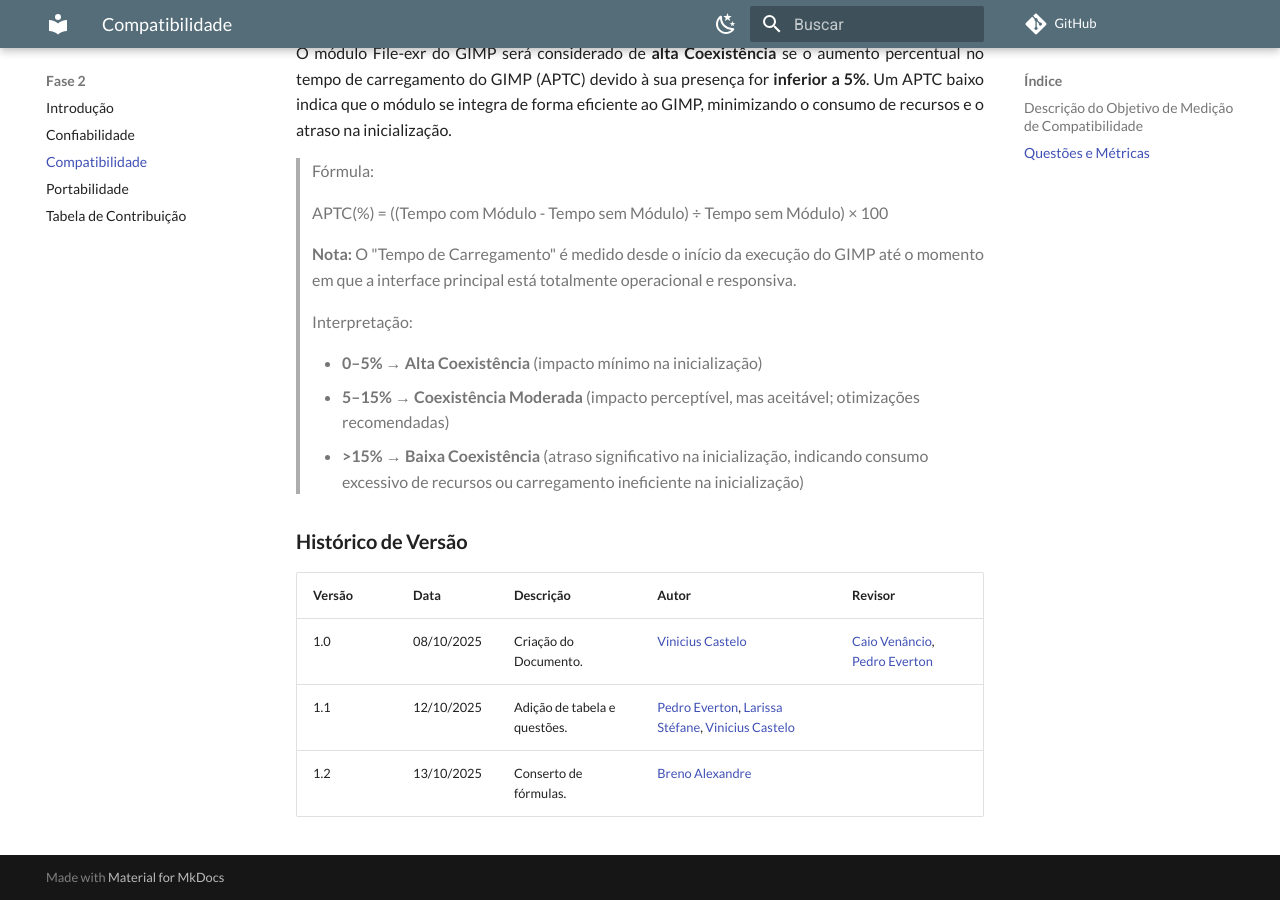
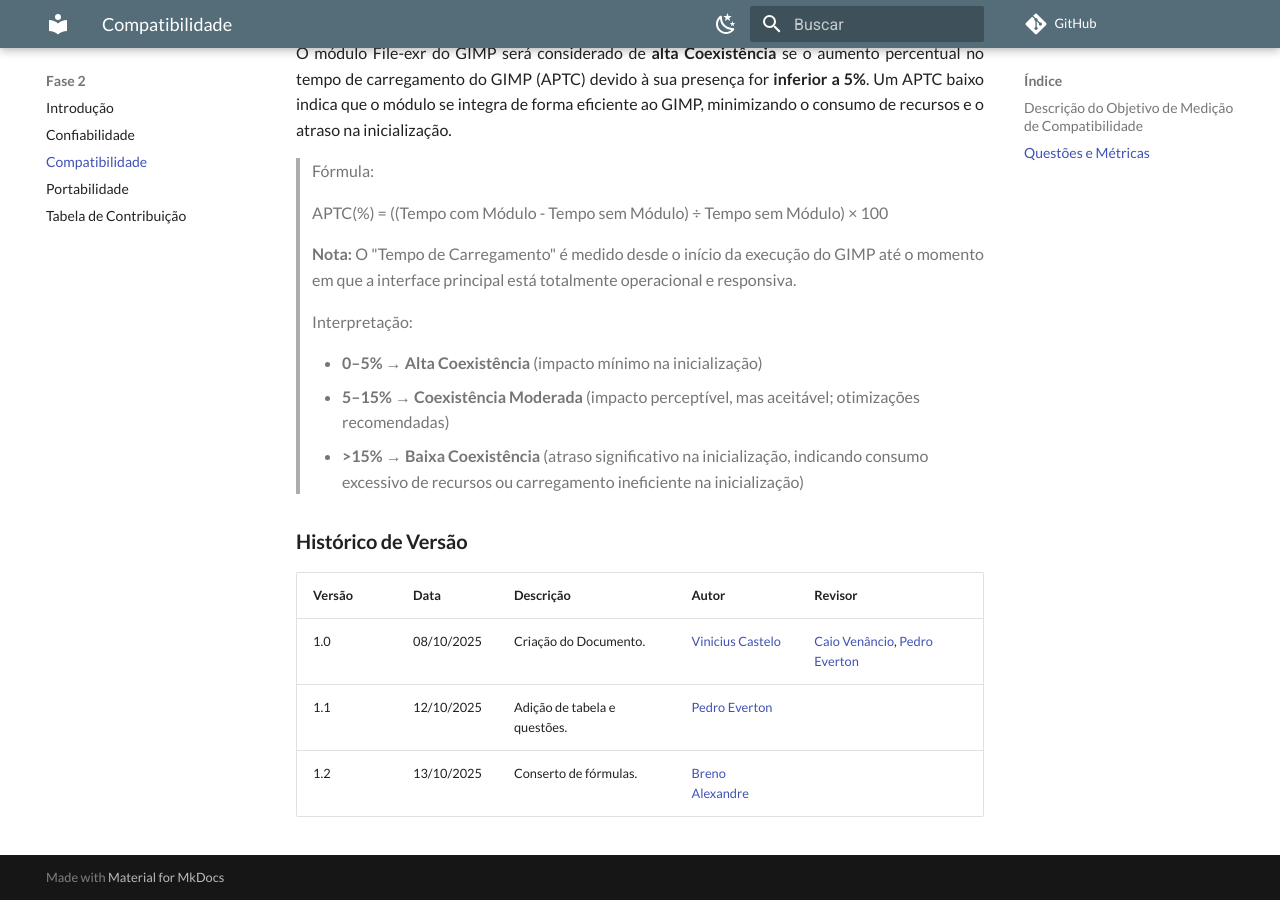
Before and after one commit to FCTE-Qualidade-de-Software-1/2025-2_T02_Karen_Jones, an MkDocs documentation site: the page built from docs/fase2/2-compatibilidade.md, in a window 1280 px wide and 900 px high, scrolled down 1399 px. Built offline with MkDocs 1.6.1 and Material for MkDocs 9.7.7, drawn with Linux system fonts in a browser that asks for light colours; comment, search, counter and statistics services are not loaded.

```diff
--- a/docs/fase2/2-compatibilidade.md
+++ b/docs/fase2/2-compatibilidade.md
@@ -49,5 +49,5 @@
 | Versão | Data       | Descrição                                         | Autor          | Revisor          |
 | :----- | :--------- | :------------------------------------------------ | :------------- | :--------------- |
 | 1.0    | 08/10/2025 | Criação do Documento. | [Vinicius Castelo](https://github.com/Vini47)     | [Caio Venâncio](https://www.github.com/caio-venancio), [Pedro Everton](https://github.com/pedroeverton217) |
-| 1.1    | 12/10/2025 | Adição de tabela e questões. |[Pedro Everton](https://github.com/pedroeverton217), [Larissa Stéfane](https://github.com/SkywalkerSupreme), [Vinicius Castelo](https://github.com/Vini47) | |
+| 1.1    | 12/10/2025 | Adição de tabela e questões. |[Pedro Everton](https://github.com/pedroeverton217) | |
 | 1.2   | 13/10/2025 | Conserto de fórmulas.  |[Breno Alexandre](https://github.com/brenoalexandre0) | |
```
